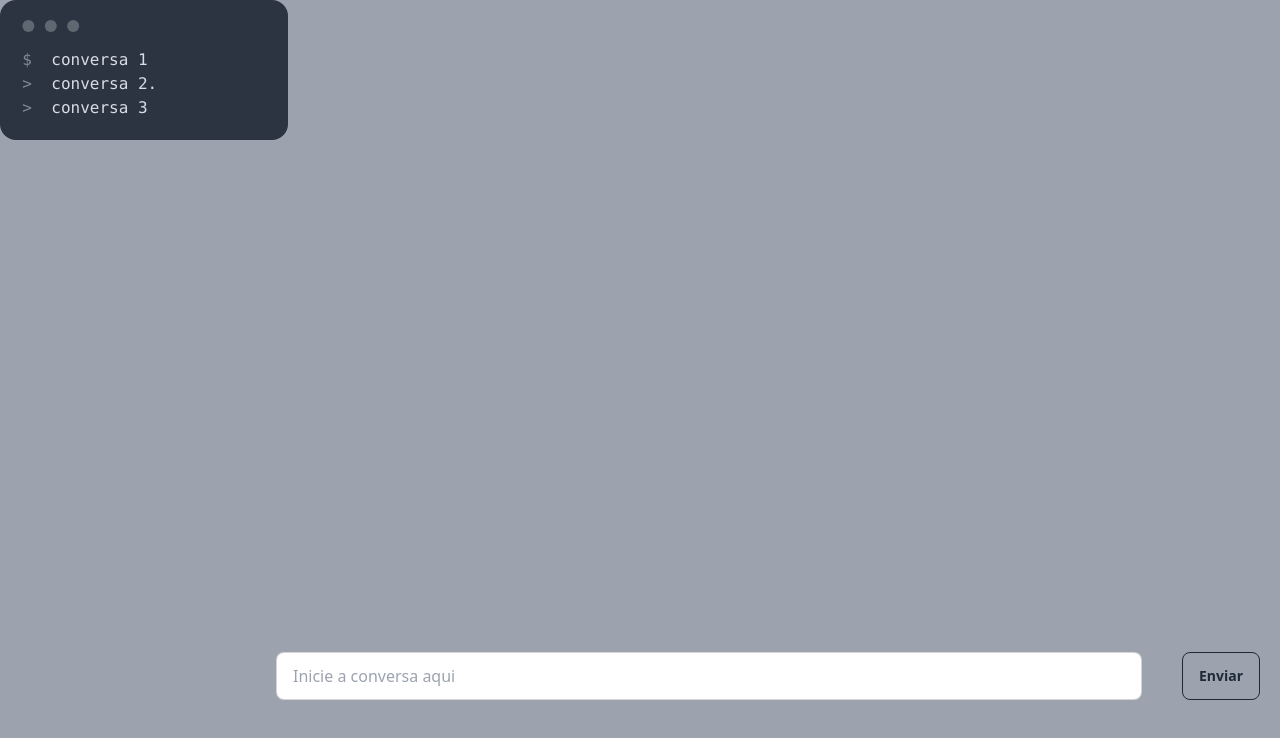
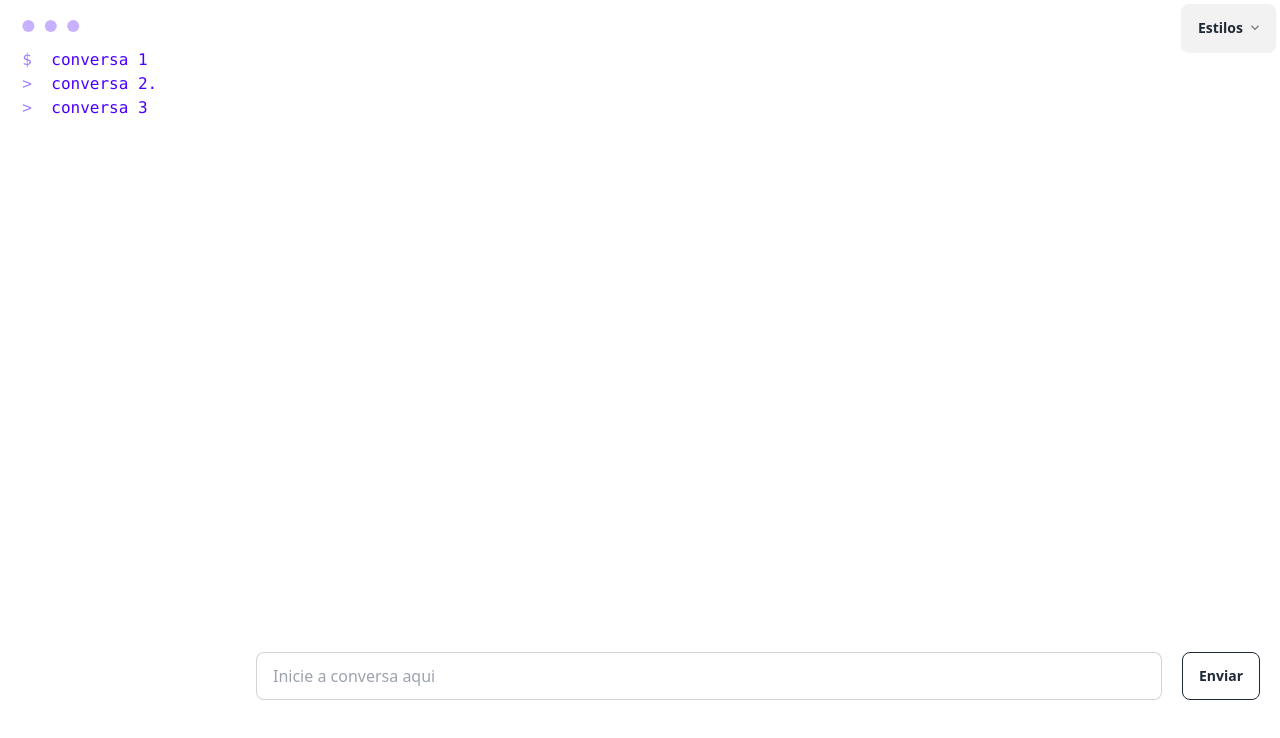
Before and after one commit to enascentedev/React-chatGpt-project-1, a React (Create React App) app: page / in a window 1280 px wide. Shown: the top 738 px of the page. Built offline with nearby package versions, Linux system fonts and the light colour scheme.

Commit message:
adicionando temas

```diff
--- a/src/App.js
+++ b/src/App.js
@@ -6,6 +6,9 @@ function App() {
 	const [question, setQuestion] = useState('');
 	const [answer, setAnswer] = useState('');
 	const [history, setHistory] = useState([]);
+	const [loading, setLoading] = useState(false);
+	const userAvatar = "https://media.licdn.com/dms/image/C4E03AQH7qqguks_2gA/profile-displayphoto-shrink_800_800/0/1661427371063?e=2147483647&v=beta&t=TS4txeO4uU8m2JHdGyNRYa9PXTYFgX-JBZVWxjQyuOM"; // URL da foto do usuário
+	const botAvatar = "https://encrypted-tbn0.gstatic.com/images?q=tbn:ANd9GcTp6HCnbbPoVAW22W0GK_KwZc37vp6tsppS9g&s"; // URL da foto do Robô, substitua pelo URL correto
 
 	const handleQuestionChange = (event) => {
 		setQuestion(event.target.value);
@@ -14,6 +17,7 @@ function App() {
 	const handleSubmit = async (event) => {
 		event.preventDefault();
 		if (!question) return;
+		setLoading(true); // Começar a carregar
 
 		const userMessage = { name: 'Usuário', message: question, timestamp: new Date().toISOString() };
 		setQuestion('');
@@ -28,24 +32,43 @@ function App() {
 		} catch (error) {
 			console.error('Erro ao enviar pergunta:', error);
 		}
+		setLoading(false); // Parar de carregar
 	};
 	return (
-		<div className="flex flex-row bg-gray-400 overflow-y-auto">
-			<aside className="w-1/5">
-				<div className="mockup-code">
+		<div className="flex flex-row bg-base-100 overflow-y-auto h-screen">
+
+			<aside className="w-1/5 bg-base-100">
+				<div className="mockup-code !bg-base-100 text-primary">
 					<pre data-prefix="$"><code>conversa 1</code></pre>
 					<pre data-prefix=">"><code>conversa 2.</code></pre>
 					<pre data-prefix=">"><code>conversa 3</code></pre>
+
 				</div>
+
 			</aside>
 			<div id="chatBoot">
 				<div className="container-avatar">
+					<div className=' w-full flex justify-end'>
+						<div class="dropdown mb-72">
+							<div tabindex="0" role="button" class="btn m-1">
+								Estilos
+								<svg width="12px" height="12px" class="h-2 w-2 fill-current opacity-60 inline-block" xmlns="http://www.w3.org/2000/svg" viewBox="0 0 2048 2048"><path d="M1799 349l242 241-1017 1017L7 590l242-241 775 775 775-775z"></path></svg>
+							</div>
+							<ul tabindex="0" class="dropdown-content z-[1] p-2 shadow-2xl bg-base-300 rounded-box w-52">
+								<li><input type="radio" name="theme-dropdown" class="theme-controller btn btn-sm btn-block btn-ghost justify-start" aria-label="Design-1" value="default" /></li>
+								<li><input type="radio" name="theme-dropdown" class="theme-controller btn btn-sm btn-block btn-ghost justify-start" aria-label="Design-2" value="retro" /></li>
+								<li><input type="radio" name="theme-dropdown" class="theme-controller btn btn-sm btn-block btn-ghost justify-start" aria-label="Design-3" value="cyberpunk" /></li>
+								<li><input type="radio" name="theme-dropdown" class="theme-controller btn btn-sm btn-block btn-ghost justify-start" aria-label="Design-4" value="valentine" /></li>
+								<li><input type="radio" name="theme-dropdown" class="theme-controller btn btn-sm btn-block btn-ghost justify-start" aria-label="Design-5" value="aqua" /></li>
+							</ul>
+						</div>
+					</div>
 					{/* Renderização condicional das mensagens */}
 					{history.map((msg, index) => (
 						<div key={index} className={`chat ${msg.name === 'Usuário' ? 'chat-start' : 'chat-end'} p-5`}>
 							<div className="chat-image avatar rounded-md mx-5 border-warning-content">
 								<figure className="w-20">
-									<img alt="Avatar" src="https://media.licdn.com/dms/image/C4E03AQH7qqguks_2gA/profile-displayphoto-shrink_800_800/0/1661427371063?e=2147483647&v=beta&t=TS4txeO4uU8m2JHdGyNRYa9PXTYFgX-JBZVWxjQyuOM" className='rounded-md' />
+									<img alt={msg.name} src={msg.name === 'Usuário' ? userAvatar : botAvatar} className='rounded-md' />
 								</figure>
 							</div>
 							<div className="chat-header gap-2">
@@ -58,12 +81,19 @@ function App() {
 							</div>
 						</div>
 					))}
+
 				</div>
+
 				<form onSubmit={handleSubmit} className="w-full flex items-end my-20">
+					{loading && (
+						<div className="loading-container">
+							<span className="loading">Carregando...</span>
+						</div>
+					)}
 					<input
 						type="text"
 						placeholder="Inicie a conversa aqui"
-						className="text-gray-900 input input-bordered w-11/12 m-5"
+						className="text-primary input input-bordered w-11/12 my-5"
 						value={question}
 						onChange={handleQuestionChange}
 					/>
--- a/tailwind.config.js
+++ b/tailwind.config.js
@@ -1,11 +1,29 @@
-/** @type {import('tailwindcss').Config} */
 module.exports = {
   content: [
     "./index.html",
     "./src/**/*.{js,ts,jsx,tsx}",
   ],
   theme: {
-    extend: {},
+    // Aqui pode ir qualquer configuração de tema do Tailwind que você deseje estender
   },
-  plugins: [require("daisyui")],
-}
+  plugins: [
+    require("daisyui"),
+  ],
+  daisyui: {
+    themes: [
+      'light', 'dark', 'cupcake', 'bumblebee', 'emerald',
+      'corporate', 'synthwave', 'retro', 'cyberpunk', 'valentine',
+      'halloween', 'garden', 'forest', 'aqua', 'lofi', 'pastel',
+      'fantasy', 'wireframe', 'black', 'luxury', 'dracula',
+      'cmyk', 'autumn', 'business', 'acid', 'lemonade', 'night',
+      'coffee', 'winter'
+    ],
+    darkTheme: "dark", // nome de um dos temas inclusos para o modo escuro
+    base: true, // aplica cor de fundo e cor de primeiro plano para o elemento raiz por padrão
+    styled: true, // inclui cores do DaisyUI e decisões de design para todos os componentes
+    utils: true, // adiciona classes de utilitários responsivos e modificador
+    prefix: "", // prefixo para nomes de classe do DaisyUI (componentes, modificadores e nomes de classe responsivos. Não cores)
+    logs: true, // Mostra informações sobre a versão do DaisyUI e configuração usada no console ao construir seu CSS
+    themeRoot: ":root", // O elemento que recebe variáveis de cores CSS dos temas
+  },
+};
```
